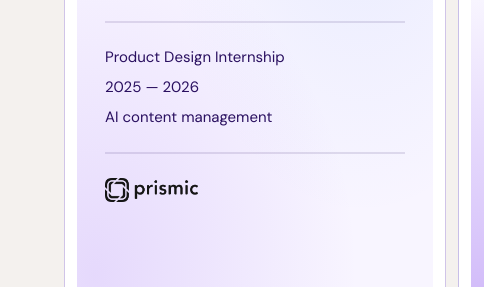
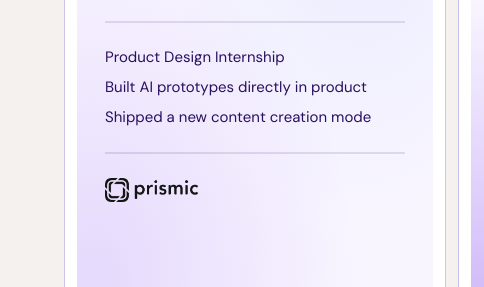
Before and after one commit to lenodu95/lena-perrier-portfolio, a plain HTML site: page index.html in a window 1280 px wide. Shown: the part 1112-1399 px from the top of the page, 0-484 px from the left. Drawn offline with nearby package versions, Linux system fonts and the light colour scheme.

Commit message:
Update Prismic card details with prototype and shipped feature copy
Co-Authored-By: Claude Opus 4.6 <noreply@anthropic.com>

```diff
--- a/index.html
+++ b/index.html
@@ -77,8 +77,8 @@
               <hr class="cb-divider" />
               <ul class="cb-stats">
                 <li>Product Design Internship</li>
-                <li>2025 — 2026</li>
-                <li>AI content management</li>
+                <li>Built AI prototypes directly in product</li>
+                <li>Shipped a new content creation mode</li>
               </ul>
               <hr class="cb-divider" />
               <div class="cb-logos">
```
